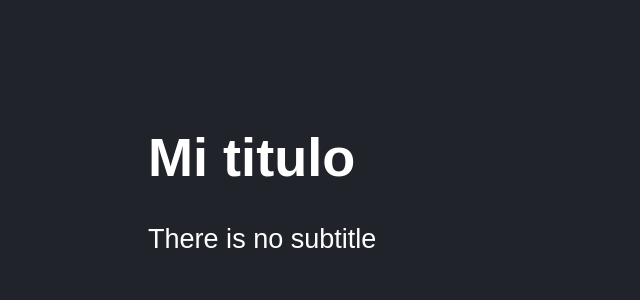
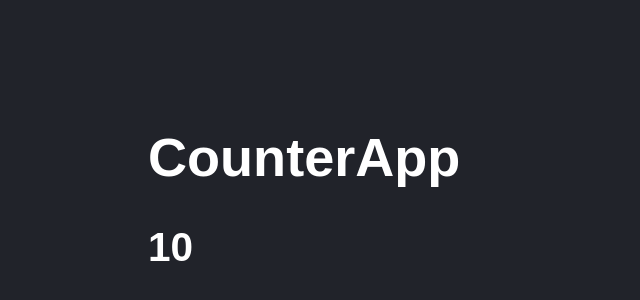
Before and after one commit to chalscc/React-Counter, a React (Vite) app: page / in a window 1280 px wide. Shown: the part 58-358 px from the top of the page, without its empty margins (0-640 px from the left). Built offline with nearby package versions, Linux system fonts and the light colour scheme.

Commit message:
Nuevo componente CounterApp

```diff
--- /dev/null
+++ b/src/CounterApp.jsx
@@ -0,0 +1,22 @@
+import PropTypes from 'prop-types';
+import React from 'react';
+
+function CounterApp({value}) {
+
+
+    return (
+    <>
+        <h1>CounterApp</h1>
+        <h2> { value } </h2>
+    </>
+    );
+}
+
+CounterApp.PropTypes = {
+    value: PropTypes.number.isRequired
+}
+CounterApp.defaultProps = {
+    value: 0
+}
+
+export default CounterApp;
--- a/src/main.jsx
+++ b/src/main.jsx
@@ -3,11 +3,12 @@ import ReactDOM from 'react-dom/client'
 
 import HelloWorldApp from './HelloWorldApp'
 import FirstApp from './FirstApp'
+import CounterApp from './CounterApp'
 
 import './styles.css'
 
 ReactDOM.createRoot(document.getElementById('root')).render(
     <React.StrictMode>
-        <FirstApp title='Mi titulo' />
+        <CounterApp value={10}/>
     </React.StrictMode>
 )
```
